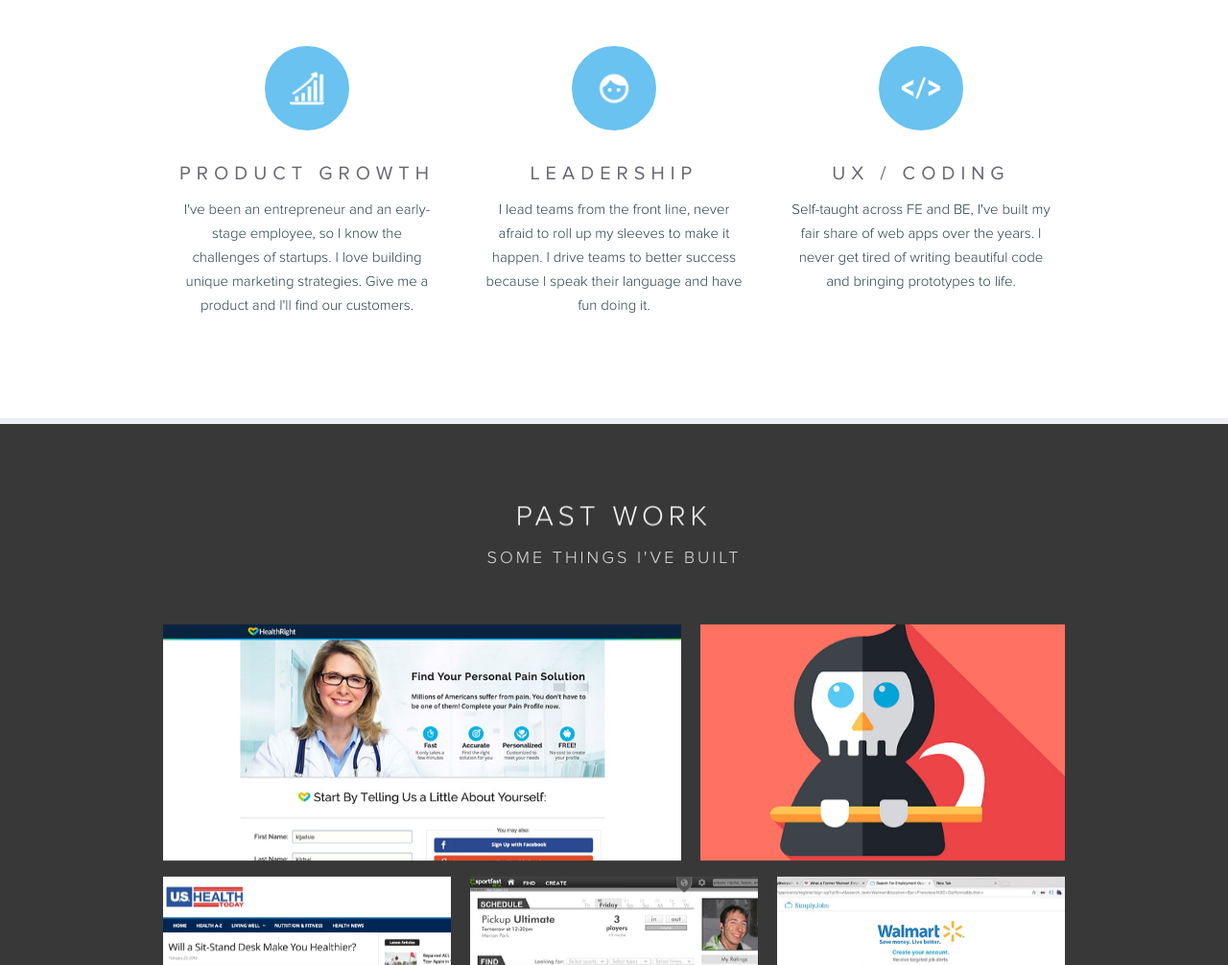
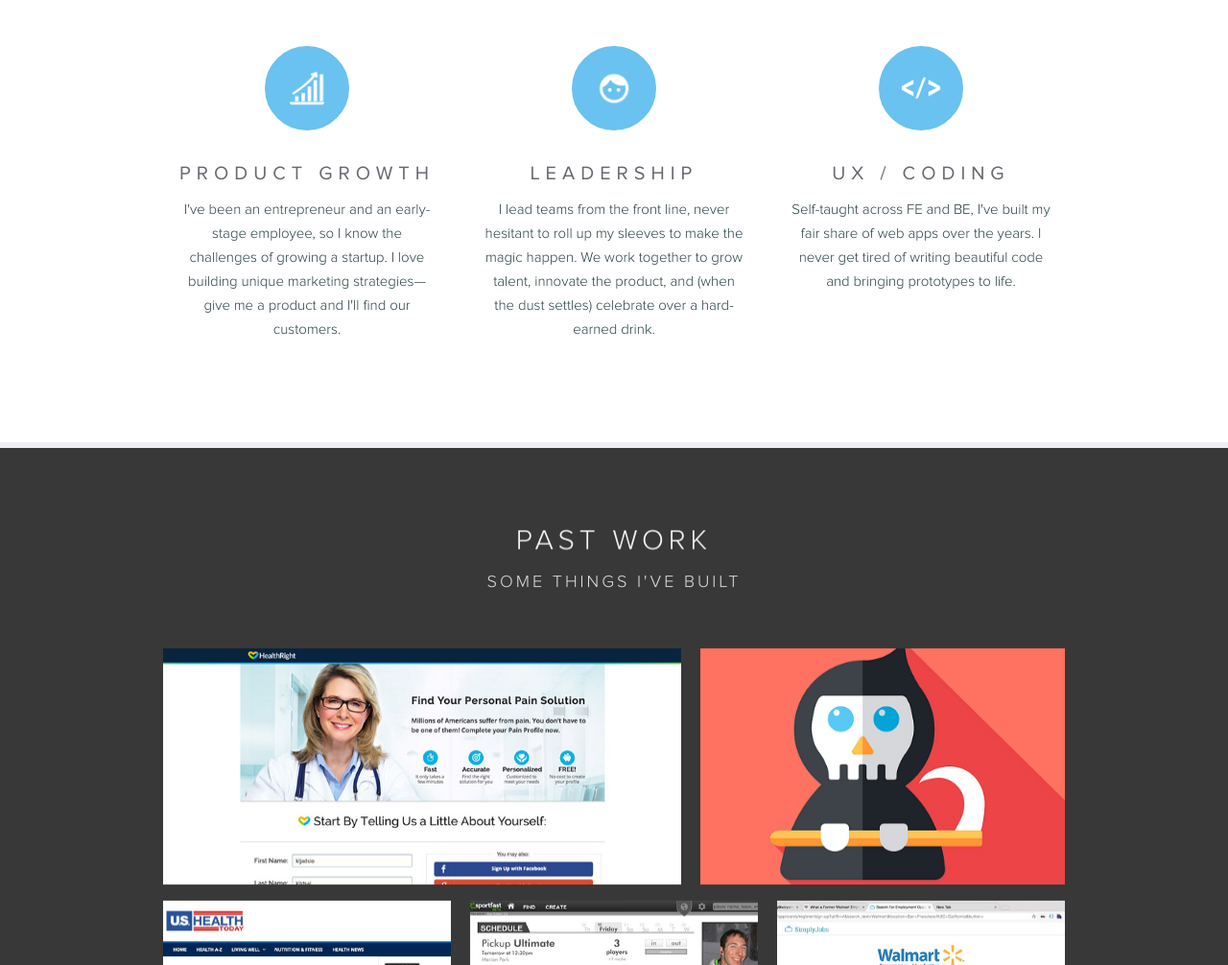
Before and after one commit to mgutten/pm, a plain HTML site: page index.html in a window 1280 px wide. Shown: the part 984-1990 px from the top of the page at 96% size. Drawn offline with nearby package versions, Linux system fonts and the light colour scheme.

Commit message:
copy edits

```diff
--- a/index.html
+++ b/index.html
@@ -50,13 +50,13 @@
         <div class="w-col w-col-4">
           <div class="white-box" data-ix="fade-in-bottom-scroll-in"><img class="grid-image" src="images/growth-chart.png">
             <h3 class="what-header">product growth</h3>
-            <p class="what-txt">I've been an entrepreneur and an early-stage employee, so I know the challenges of startups. I love building unique&nbsp;marketing strategies. Give me a product and I'll find our customers.</p>
+            <p class="what-txt">I've been an entrepreneur and an early-stage employee, so I know the challenges of growing a startup. I love building unique marketing strategies&mdash;give me a product and I'll find our customers.</p>
           </div>
         </div>
         <div class="w-col w-col-4">
           <div class="white-box" data-ix="fade-in-bottom-scroll-delay-150"><img class="grid-image" src="images/leader.png" width="210">
             <h3 class="what-header">leadership</h3>
-            <p class="what-txt">I lead teams from the front line, never afraid to roll up my sleeves to make it happen. I drive teams to better success because I speak their language and have fun doing it.</p>
+            <p class="what-txt">I lead teams from the front line, never hesitant to roll up my sleeves to make the magic happen. We work together to grow talent, innovate the product, and (when the dust settles) celebrate over a hard-earned drink.</p>
           </div>
         </div>
         <div class="w-col w-col-4">
```
